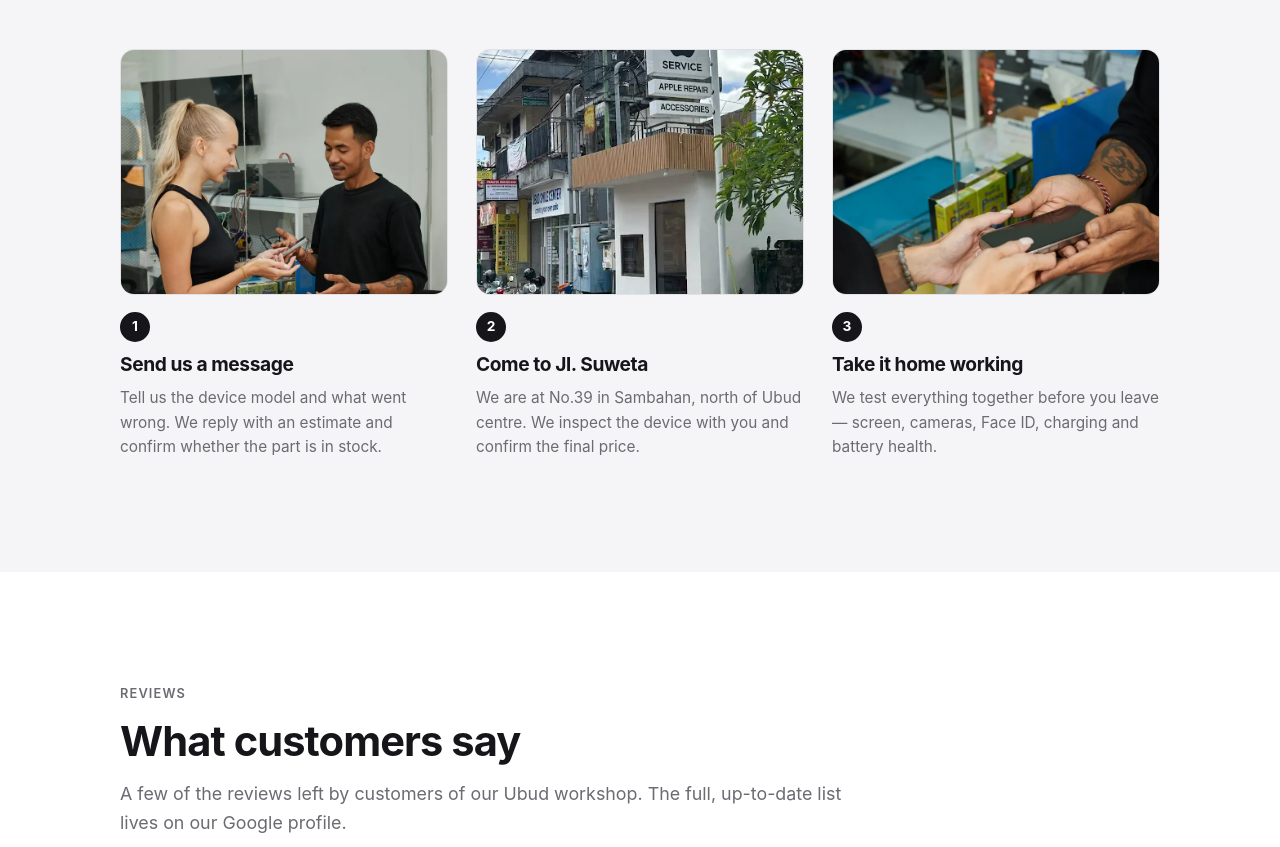
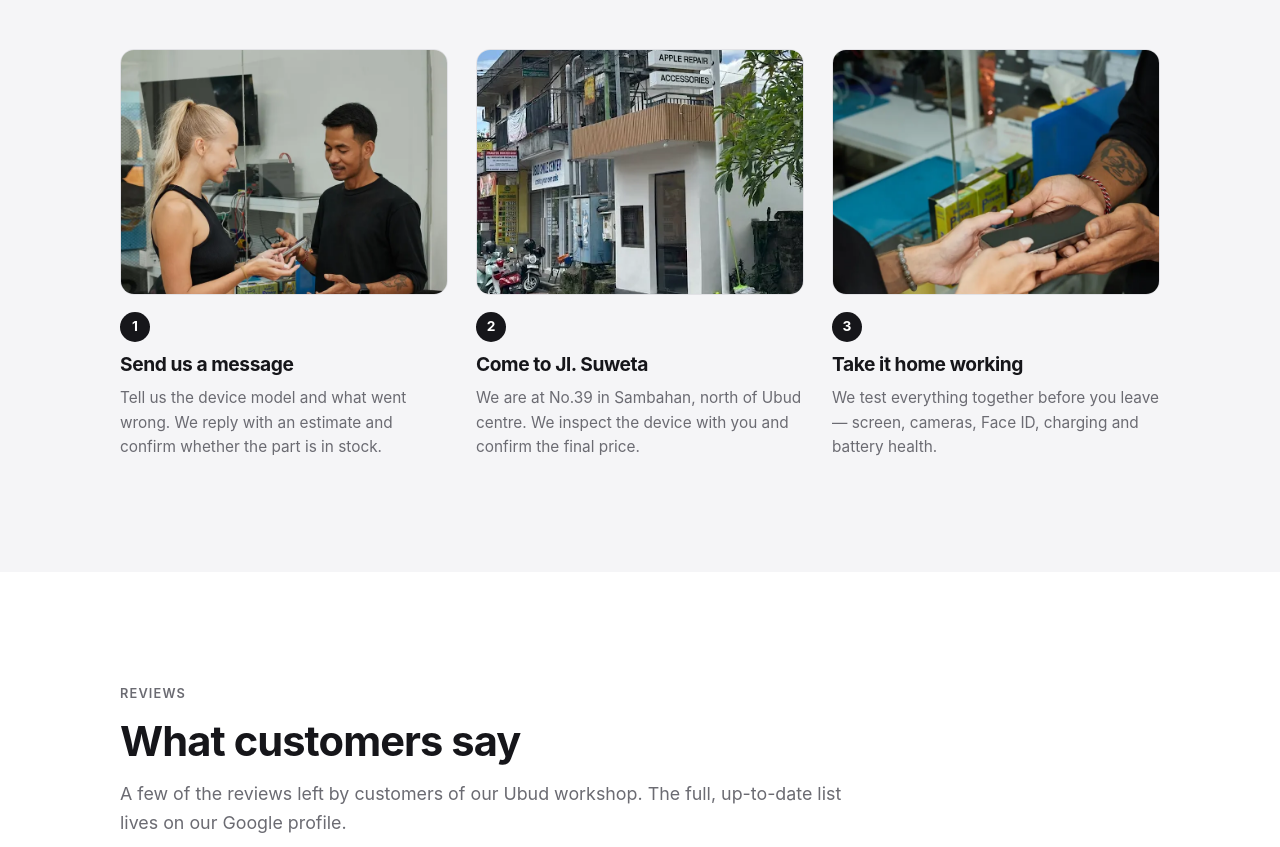
Before and after one commit to KefirNot/fixbox-web, a plain HTML site: page ubud.html in a window 1280 px wide. Shown: the part 3231-4078 px from the top of the page. Drawn offline with Linux system fonts and the light colour scheme.

Commit message:
Поправил кроп фасада в шаге «Come to Jl. Suweta»
Кадр был смещён слишком высоко: в рамке 4:3 оставались вывеска и крыша,
а вход уходил вниз за границу — по снимку было непонятно, куда идти.
Сместил ниже (62%), теперь в кадре дверь, вход и часть вывески.

Co-Authored-By: Claude Opus 5 (1M context) <noreply@anthropic.com>

```diff
--- a/styles.css
+++ b/styles.css
@@ -613,9 +613,9 @@ p {
   object-position: 50% 30%;
 }
 
-/* Вертикальный кадр фасада: держим в кадре вывеску и вход, а не небо. */
+/* Вертикальный кадр фасада: смещаем ниже, чтобы в кадр попал вход, а не небо. */
 .step__media--building img {
-  object-position: 50% 45%;
+  object-position: 50% 62%;
 }
 
 
```
